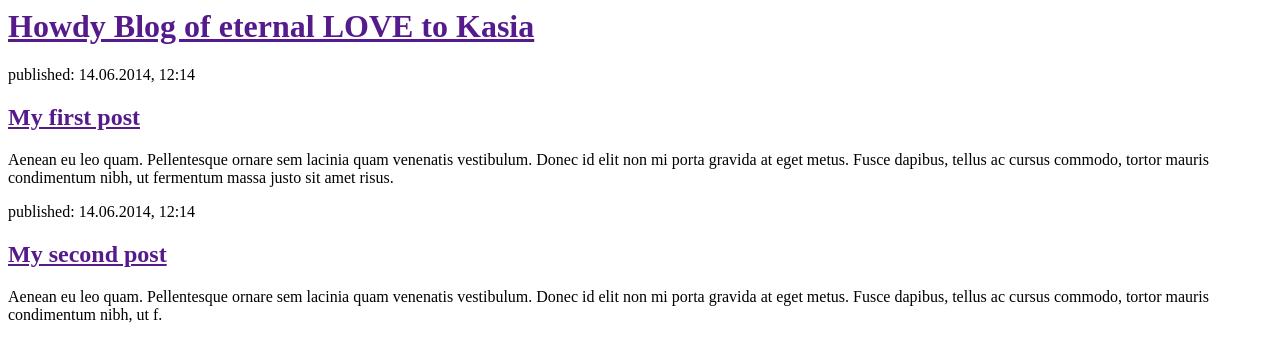
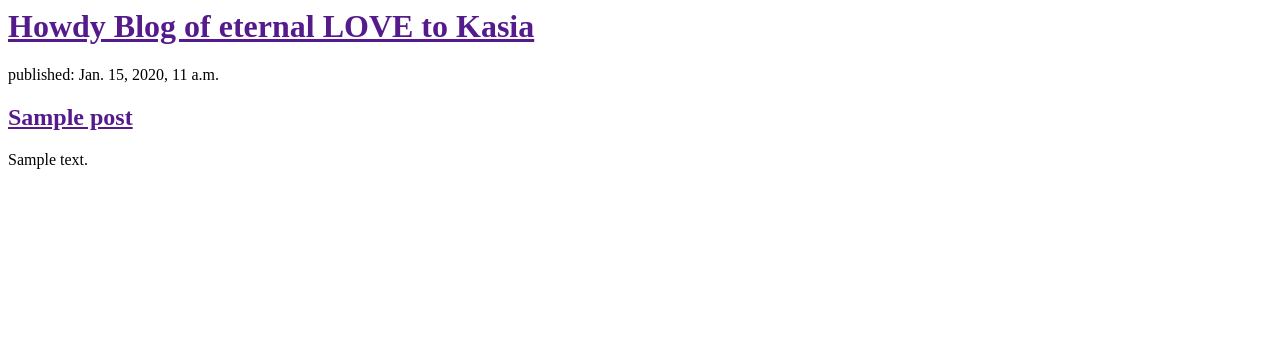
Before and after one commit to abaperious/my-first-django, a Django app: template howdy/templates/howdy/post_list.html in a window 1280 px wide. Shown: the top 362 px of the page. Run offline with Django 3.2, Linux system fonts and the light colour scheme; the template is opened without the code that fills it: values that come from a table or form of the project are taken from there, others are empty; tables that the repository leaves empty hold one stand-in row (values such as "Sample post").

Commit message:
Add post template

```diff
--- a/howdy/templates/howdy/post_list.html
+++ b/howdy/templates/howdy/post_list.html
@@ -6,17 +6,15 @@
         <div>
             <h1><a href="">Howdy Blog of eternal LOVE to Kasia</a></h1>
         </div>
+        <div>
+            {% for post in posts %}
 
-        <div>
-            <p>published: 14.06.2014, 12:14</p>
-            <h2><a href="">My first post</a></h2>
-            <p>Aenean eu leo quam. Pellentesque ornare sem lacinia quam venenatis vestibulum. Donec id elit non mi porta gravida at eget metus. Fusce dapibus, tellus ac cursus commodo, tortor mauris condimentum nibh, ut fermentum massa justo sit amet risus.</p>
-        </div>
-
-        <div>
-            <p>published: 14.06.2014, 12:14</p>
-            <h2><a href="">My second post</a></h2>
-            <p>Aenean eu leo quam. Pellentesque ornare sem lacinia quam venenatis vestibulum. Donec id elit non mi porta gravida at eget metus. Fusce dapibus, tellus ac cursus commodo, tortor mauris condimentum nibh, ut f.</p>
+                <div>
+                    <p>published: {{ post.published_date }}</p>
+                    <h2><a href="">{{ post.title }}</a></h2>
+                    <p>{{ post.text }}</p>
+                </div>
+            {% endfor %}
         </div>
     </body>
 </html>
--- a/howdy/views.py
+++ b/howdy/views.py
@@ -1,6 +1,9 @@
  # howdy/views.py
 from django.shortcuts import render
 from django.views.generic import TemplateView
+from django.utils import timezone
+from .models import Post
+
 
 # Create your views here.
 class HomePageView(TemplateView):
@@ -12,4 +15,5 @@ class AboutPageView(TemplateView):
     template_name = "about.html"
 
 def post_list(request):
-    return render(request, 'howdy/post_list.html', {})
+    posts = Post.objects.filter(published_date__lte=timezone.now()).order_by('-published_date')
+    return render(request, 'howdy/post_list.html', {'posts': posts})
```
